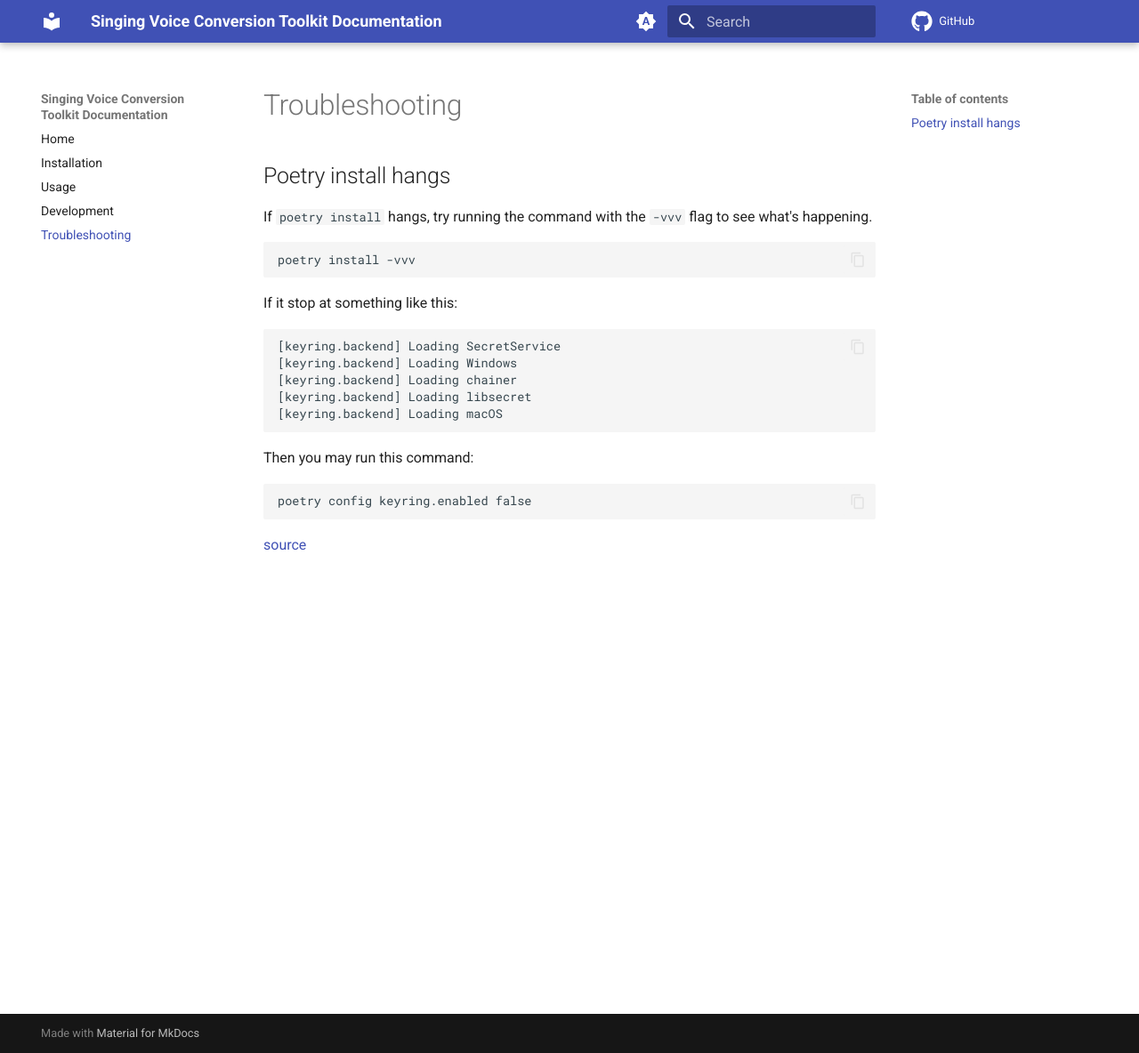
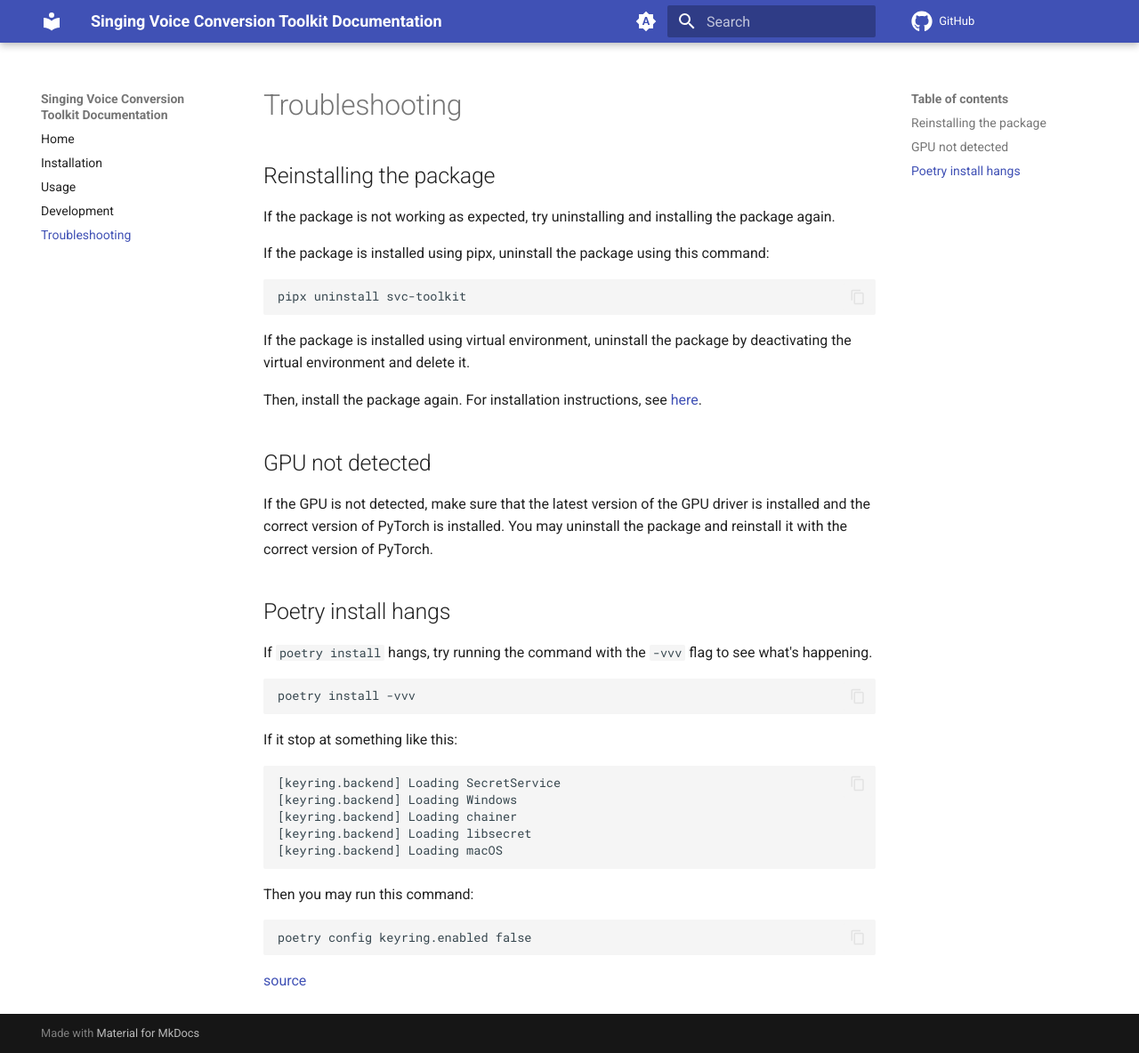
Before and after one commit to jljl1337/svc-toolkit, an MkDocs documentation site: the page built from docs/troubleshooting.md, in a window 1280 px wide and 1184 px high. Shown: the whole window at 89% size. Built offline with MkDocs 1.6.1 and Material for MkDocs 9.7.7, drawn with Linux system fonts in a browser that asks for light colours; comment, search, counter and statistics services are not loaded.

Commit message:
Update troubleshooting.md with instructions for reinstalling the package and fixing GPU detection

````diff
--- a/docs/troubleshooting.md
+++ b/docs/troubleshooting.md
@@ -1,4 +1,26 @@
 # Troubleshooting
+
+## Reinstalling the package
+
+If the package is not working as expected, try uninstalling and installing the package
+again.
+
+If the package is installed using pipx, uninstall the package using this command:
+
+```bash
+pipx uninstall svc-toolkit
+```
+
+If the package is installed using virtual environment, uninstall the package by
+deactivating the virtual environment and delete it.
+
+Then, install the package again. For installation instructions, see [here](./installation.md).
+
+## GPU not detected
+
+If the GPU is not detected, make sure that the latest version of the GPU driver
+is installed and the correct version of PyTorch is installed. You may uninstall
+the package and reinstall it with the correct version of PyTorch.
 
 ## Poetry install hangs
 
````
